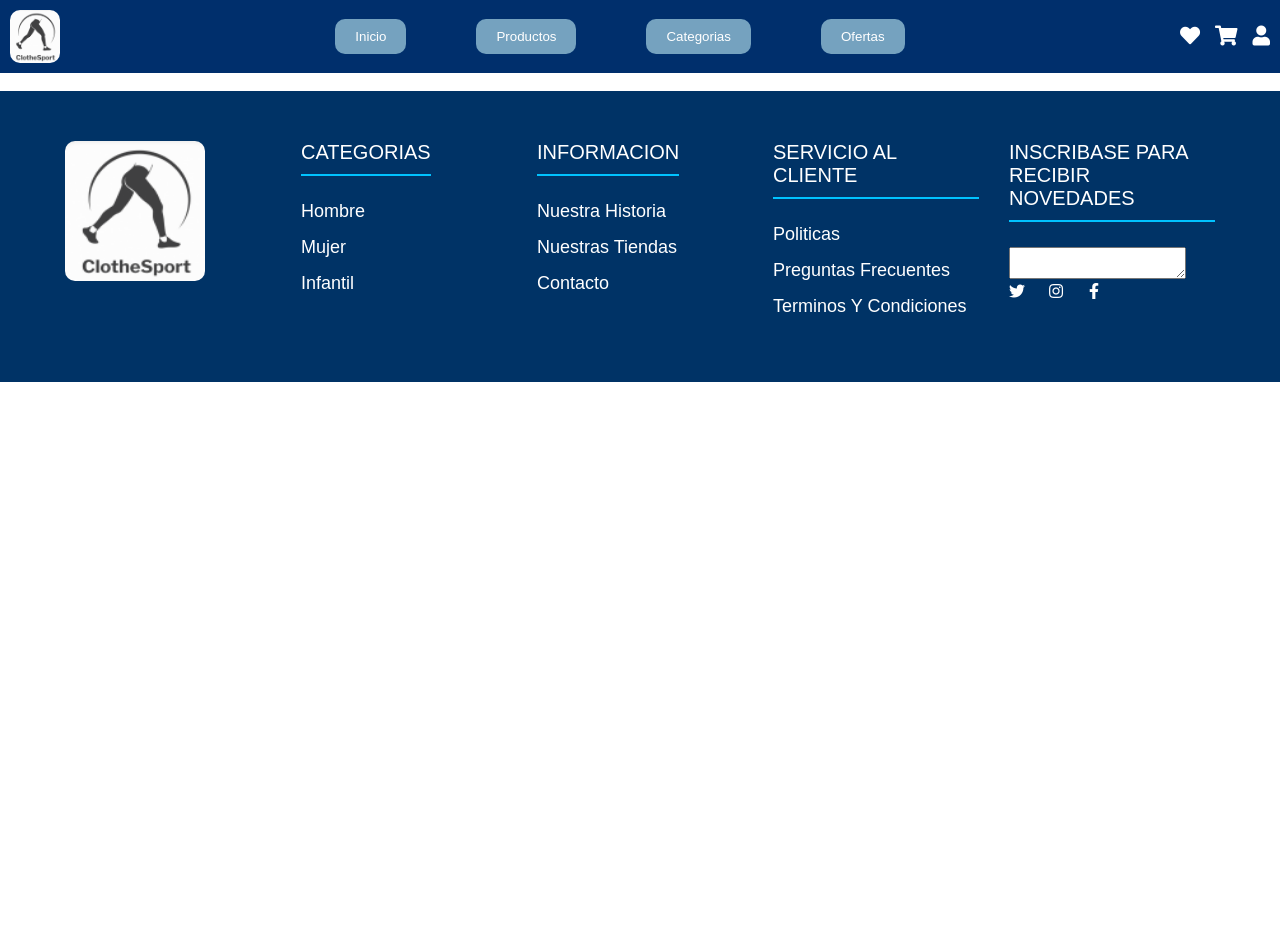
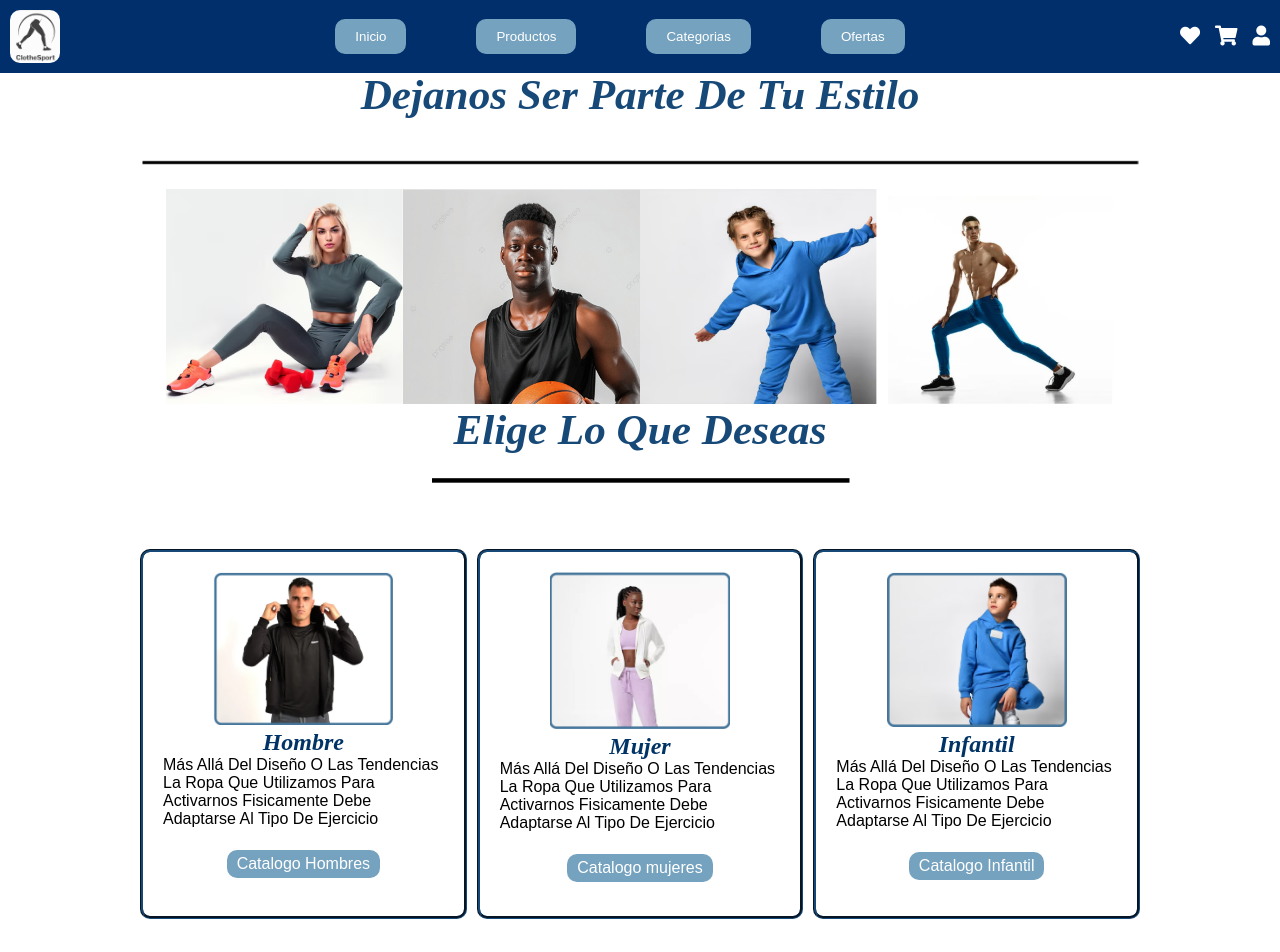
Before and after one commit to julian402/ecommerce-Final, an Angular app: page / in a window 1280 px wide. Shown: the top 952 px of the page. Before the commit the page ends 800 px from the top, so only its background shows below. Built offline with nearby package versions, Linux system fonts and the light colour scheme.

Commit message:
HomePage

```diff
--- a/src/app/pages/home/home.component.css
+++ b/src/app/pages/home/home.component.css
@@ -0,0 +1,98 @@
+/*CABECERA DEL SITIO****************************************************************************** */
+#cabecera {
+    grid-area: encabezado;
+    background-color: #003366;
+    padding: 15px;
+    margin: 0 2px;
+    border-radius: 10px;
+    display: flex;
+    justify-content: space-between;
+    position: sticky;
+    top: 0px;
+  }
+
+  .cab2 {
+    color: #FFFFFF;
+    font-family: "Kanit", sans-serif;
+  }
+
+/*Configuracion del grid****************************************************************************** */
+
+.contenedor{
+    margin-top: 90px;
+    max-width: 1000px;
+     margin: 0 auto;
+    text-align: center;
+    grid-template-columns: 2fr 1fr;
+    grid-template-rows: 1fr 300px 100px;
+   grid-template-areas:none
+
+
+}
+
+.titulo{
+    color: #174978;
+    font: oblique bold 270% cursive;
+    line-height: 100%;
+    text-align: center;
+
+}
+
+.texto{
+  text-align: left;
+  color: #000000;
+}
+
+.image{
+  text-align: center;
+}
+
+.grid-container {
+     margin-top: 60px;
+     margin-bottom: 55px;
+    display: grid;
+    grid-template-columns: repeat(3, 1fr); /* Crea 3 columnas de igual tamaño */
+    grid-template-rows: repeat(2, 370px); /* Crea 3 filas de altura fija de 100px */
+    gap: 10px; /* Espacio entre las celdas */
+
+}
+
+.item {
+    background-color: #FFFFFF;
+    color: #fff;
+    text-align: center;
+    padding: 20px;
+    border-style: groove;
+    border-radius: 10px;
+    border-color: #174978;
+}
+
+
+.titulo1{
+    color: #003366;
+    font: oblique bold 150% cursive;
+
+}
+
+.mexicana{
+
+  max-width: 180px;
+  background-size:cover;
+
+}
+
+.btnsucess{
+    background-color: #75A2BF;
+    border: none;
+    color: white;
+    padding: 5px 10px;
+    text-align: center;
+    text-decoration: none;
+    display: inline-block;
+    font-size: 16px;
+    margin: 4px 2px;
+    cursor: pointer;
+    border-radius: 10px;
+
+
+  }
--- a/src/app/pages/home/home.component.html
+++ b/src/app/pages/home/home.component.html
@@ -1 +1,61 @@
-<p>home works!</p>
+<div class="contenedor">
+  <header class="header">
+    <h1 class="titulo">Dejanos ser parte de tu estilo</h1>
+    <br />
+    <br />
+    <img class="image" src="/raya.png" width="1000" height="15" alt="" />
+    <br />
+    <br />
+    <img class="imagen" src="/mujer1.png" width="237" height="215" alt="" />
+    <img
+      class="imagen"
+      src="/hombrebasket.png"
+      width="237"
+      height="215"
+      alt=""
+    />
+    <img class="imagen" src="/infantil.png" width="237" height="215" alt="" />
+    <img
+      class="imagen"
+      src="/hombresport.png"
+      width="237"
+      height="215"
+      alt=""
+    />
+  </header>
+  <h2 class="titulo">Elige lo que deseas</h2>
+  <br />
+  <img class="image" src="/raya2.png" width="420" height="15" alt="" />
+  <div class="grid-container">
+    <div class="item">
+      <img class="mexicana" src="/hombrecatalogo.png" alt="pizza peperoni" />
+      <h2 class="titulo1">Hombre</h2>
+      <p class="texto">
+        Más allá del diseño o las tendencias la ropa que utilizamos para
+        activarnos fisicamente debe adaptarse al tipo de ejercicio
+      </p>
+      <br />
+      <button class="btnsucess">Catalogo Hombres</button>
+    </div>
+    <div class="item">
+      <img class="mexicana" src="/mujercatalogo.png" alt="pizza-salami" />
+      <h2 class="titulo1">Mujer</h2>
+      <p class="texto">
+        Más allá del diseño o las tendencias la ropa que utilizamos para
+        activarnos fisicamente debe adaptarse al tipo de ejercicio
+      </p>
+      <br />
+      <button class="btnsucess">Catalogo mujeres</button>
+    </div>
+    <div class="item">
+      <img class="mexicana" src="/infantilcatalogo.png" alt="pizza-hawallana" />
+      <h2 class="titulo1">Infantil</h2>
+      <p class="texto">
+        Más allá del diseño o las tendencias la ropa que utilizamos para
+        activarnos fisicamente debe adaptarse al tipo de ejercicio
+      </p>
+      <br />
+      <button class="btnsucess">Catalogo Infantil</button>
+    </div>
+  </div>
+</div>
```
